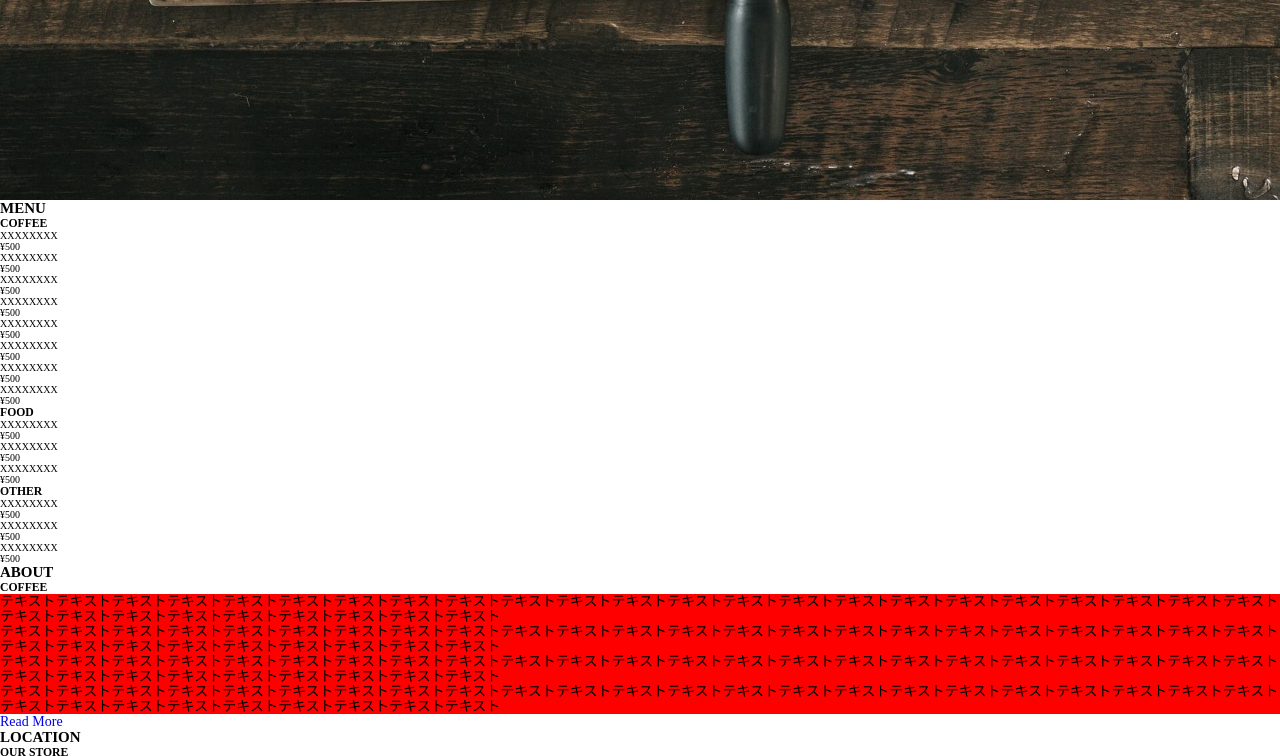
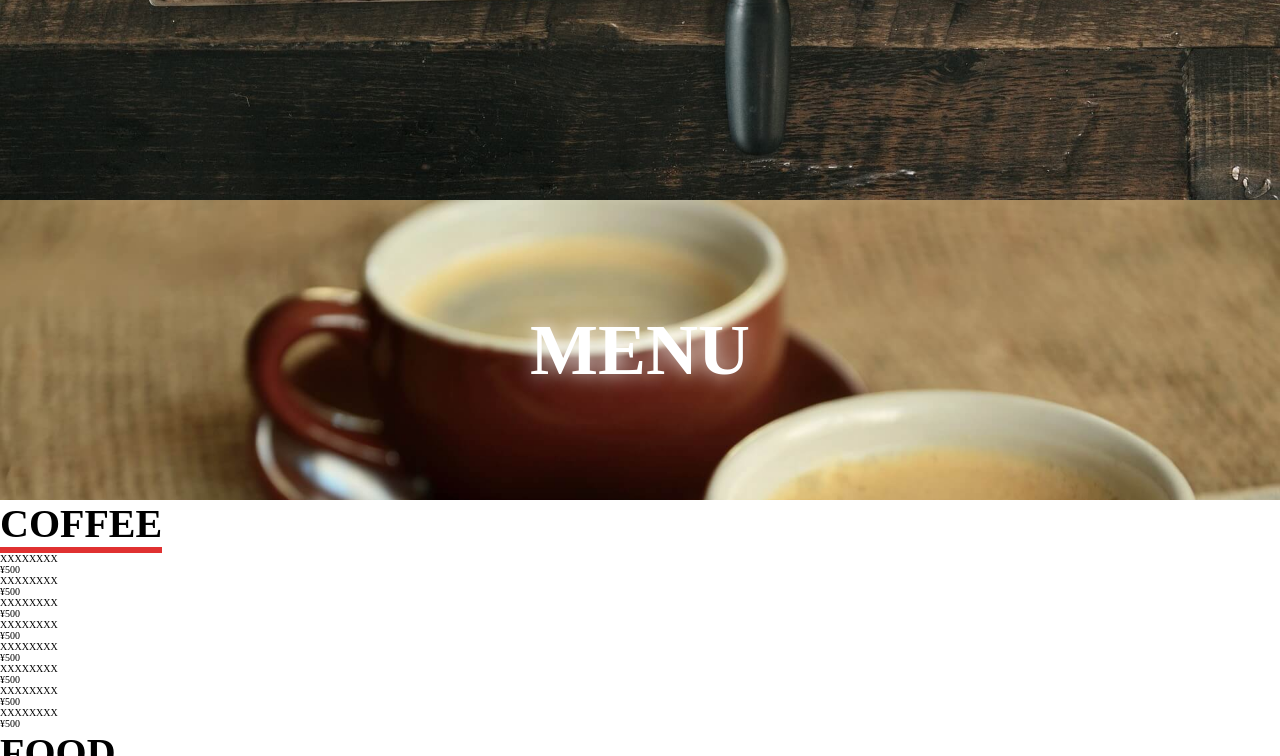
Before and after one commit to rwhashimoto/store-coffee, a PHP site: page / in a window 1280 px wide. Shown: the part 600-1356 px from the top of the page. Run offline with PHP 8.4, Linux system fonts and the light colour scheme; style sheets or scripts are compiled from the project's sources.

Commit message:
[mod]kv、h2、h3スタイル調整

```diff
--- a/index.html
+++ b/index.html
@@ -22,12 +22,12 @@
 		</header>
 		<main class="l-main">
 			<section id="menu" class="l-main-menu">
-				<div class="l-main-kv">
-					<h2 class="sec-ttl">MENU</h2>
+				<div class="l-main-kv menu">
+					<h2 class="l-main-title">MENU</h2>
 				</div>
 				<div class="content-wrapper">
 					<div class="content left">
-						<h3 class="content-ttl">COFFEE</h3>
+						<h3 class="l-main-heading">COFFEE</h3>
 						<dl class="menu-list">
 							<dt class="product">XXXXXXXX</dt>
 							<dd class="price">¥500</dd>
@@ -48,7 +48,7 @@
 						</dl>
 					</div><!-- .content.left -->
 					<div class="content right">
-						<h3 class="content-ttl">FOOD</h3>
+						<h3 class="l-main-heading">FOOD</h3>
 						<dl class="menu-list">
 							<dt class="product">XXXXXXXX</dt>
 							<dd class="price">¥500</dd>
@@ -57,7 +57,7 @@
 							<dt class="product">XXXXXXXX</dt>
 							<dd class="price">¥500</dd>
 						</dl>
-						<h3 class="content-ttl">OTHER</h3>
+						<h3 class="l-main-heading">OTHER</h3>
 						<dl class="menu-list">
 							<dt class="product">XXXXXXXX</dt>
 							<dd class="price">¥500</dd>
@@ -71,11 +71,11 @@
 			</section><!-- .l-main-menu-->
 
 			<section id="about" class="l-man-about">
-				<div class="l-main-kv">
-					<h2 class="sec-ttl">ABOUT</h2>
+				<div class="l-main-kv about">
+					<h2 class="l-main-title">ABOUT</h2>
 				</div>
 				<div class="content-wrapper">
-					<h3 class="content-ttl">COFFEE</h3>
+					<h3 class="l-main-heading">COFFEE</h3>
 					<div class="content">
 						<p>
 							テキストテキストテキストテキストテキストテキストテキストテキストテキストテキストテキストテキストテキストテキストテキストテキストテキストテキストテキストテキストテキストテキストテキストテキストテキストテキストテキストテキストテキストテキストテキストテキスト
@@ -95,10 +95,10 @@
 			</section><!-- /.l-man-about -->
 
 			<section class="l-main-location">
-				<div class="l-main-kv">
-					<h2 class="sec-ttl">LOCATION</h2>
+				<div class="l-main-kv location">
+					<h2 class="l-main-title">LOCATION</h2>
 				</div>
-				<h3 class="content-ttl">OUR STORE</h3>
+				<h3 class="l-main-heading">OUR STORE</h3>
 				<iframe src="https://www.google.com/maps/embed?pb=!1m18!1m12!1m3!1d3242.3141167384097!2d139.70497506554915!3d35.6446317802028!2m3!1f0!2f0!3f0!3m2!1i1024!2i768!4f13.1!3m3!1m2!1s0x60188b40ba660b1b%3A0x8858088b6942f55f!2z44CSMTUwLTAwMjIg5p2x5Lqs6YO95riL6LC35Yy65oG15q-U5a-_5Y2X!5e0!3m2!1sja!2sjp!4v1631173724943!5m2!1sja!2sjp" width="800" height="600" style="border:0;" allowfullscreen="" loading="lazy"></iframe>
 				<address>
 					<p class="address">
--- a/scss/layout/_main.scss
+++ b/scss/layout/_main.scss
@@ -1,8 +1,38 @@
 .l-main {
-    p{
-        background-color: red;
-        @include media-sp{
-            background-color: green;
+    &-kv {//.l-main-kv
+        display: flex;
+        height: 300px;
+        justify-content: center;
+        align-items: center;
+        background-position: center top;
+        background-repeat: no-repeat;
+        background-attachment: fixed;
+        background-size: cover;
+        @include media-sp {
+            height: 98px;
+        }
+        &.menu {
+            background-image: url(/images/main-kv_001.jpg);
+        }
+        &.about {
+            background-image: url(/images/main-kv_002.jpg);
+        }
+        &.location {
+            background-image: url(/images/main-kv_003.jpg);
         }
     }
+    &-title {//.l-main-title
+        color: $sub-color;
+        font-size: 7.2rem;
+        font-weight: bold;
+        filter: drop-shadow(0px 0px 10px $sub-color);
+        @include media-sp {
+            font-size: 3.2rem;
+        }
+    }
+    &-heading {//.l-main-heading
+        display: inline-block;
+        font-size: 4.0rem;
+        border-bottom: solid 6px $accent-color;
+    }
 }
```
